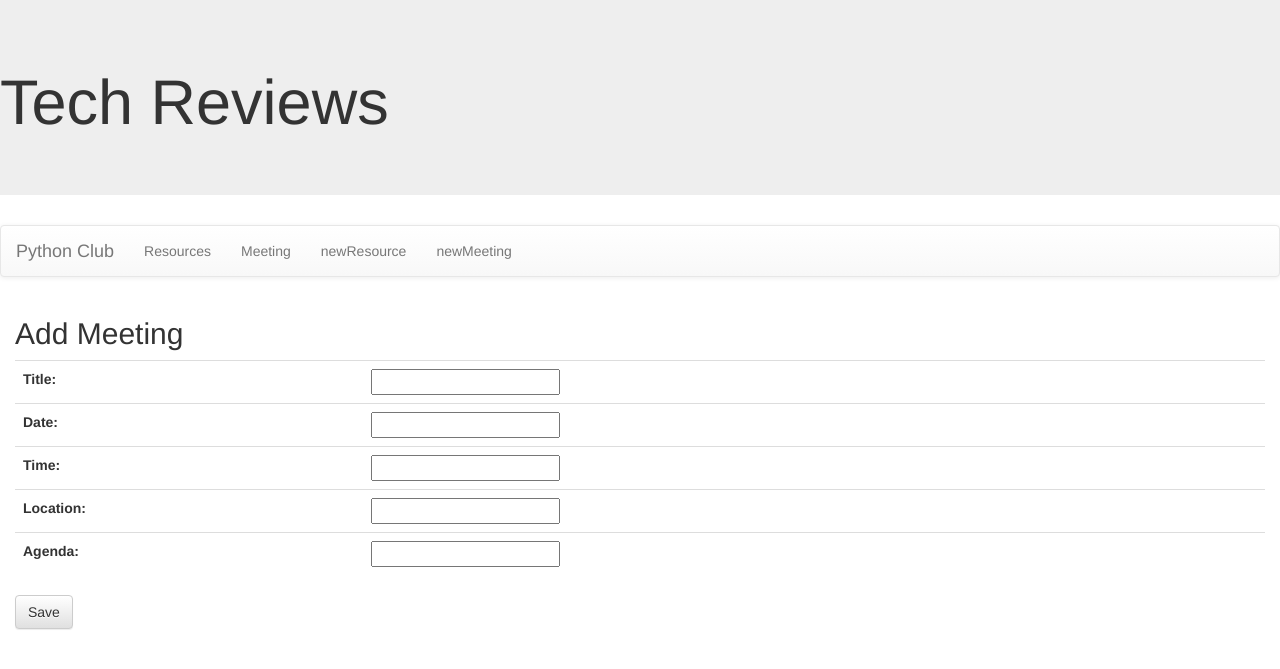
After one commit to Hongbin-L/It112-S2021, a Django app: page /Club/newMeeting in a window 1280 px wide. The commit adds this page. Shown: the top 669 px of the page. Run offline with Django 3.2, Linux system fonts and the light colour scheme; some libraries are stand-ins or nearby versions.

Commit message:
Assignment 8

```diff
--- /dev/null
+++ b/Club/forms.py
@@ -0,0 +1,17 @@
+from .models import Meeting, Resource
+from django.forms import ModelForm
+
+
+class MeetingForm(ModelForm):
+    class Meta:
+        model = Meeting
+        fields = '__all__'
+
+
+class ResourceForm(ModelForm):
+    class Meta:
+        model = Resource
+        fields = '__all__'
+        labels = {
+            "userid": "Create by"
+        }
--- a/Club/templates/base.html
+++ b/Club/templates/base.html
@@ -18,6 +18,8 @@
 <ul class="nav navbar-nav">
 <li><a href="{% url 'getResource' %}">Resources</a></li>
 <li><a href="{% url 'getMeeting' %}">Meeting</a></li>
+<li><a href="{% url 'newResource' %}">newResource</a></li>
+<li><a href="{% url 'newMeeting' %}">newMeeting</a></li>
 </ul>
 </div>
 </nav>
--- /dev/null
+++ b/Club/templates/club/newMeeting.html
@@ -0,0 +1,11 @@
+{% extends 'base.html' %} {% block content %}
+<h2>Add Meeting</h2>
+<form method="POST" class="post-form">
+  <table class="table">
+    {% csrf_token %} {{ form.as_table }}
+  </table>
+  <button type="submit" class="save btn btn-default">Save</button>
+</form>
+{% if isSaveOne %}
+<p class="thx-for-add">Thanks for add a new meeting</p>
+{% endif %} {% endblock %}
--- a/Club/urls.py
+++ b/Club/urls.py
@@ -6,4 +6,6 @@ urlpatterns = [
     path('getResource', views.getResource, name='getResource'),
     path('getMeeting', views.getMeeting, name='getMeeting'),
     path('meetingDetail/<int:id>', views.meetingDetails, name='meetingDetails'),
+    path('newResource', views.newResource, name='newResource'),
+    path('newMeeting', views.newMeeting, name='newMeeting'),
 ]
--- a/Club/views.py
+++ b/Club/views.py
@@ -1,5 +1,6 @@
 from django.shortcuts import get_object_or_404, render
 from .models import Resource, Meeting
+from .forms import MeetingForm, ResourceForm
 
 # Create your views here.
 def index(request):
@@ -16,3 +17,24 @@ def getMeeting(request):
 def meetingDetails(request, id):
     details = get_object_or_404(Meeting, pk=id)
     return render(request, 'club/meetingDetails.html', {"details": details})
+
+def newResource(request):
+    isSaveOne = False
+    if request.method == 'POST':
+        form = ResourceForm(request.POST)
+        if form.is_valid():
+            newres = form.save()
+            isSaveOne = True
+    form = ResourceForm()
+    return render(request, 'club/newResource.html', {'form': form, 'isSaveOne': isSaveOne})
+
+
+def newMeeting(request):
+    isSaveOne = False
+    if request.method == 'POST':
+        form = MeetingForm(request.POST)
+        if form.is_valid():
+            newmet = form.save()
+            isSaveOne = True
+    form = MeetingForm()
+    return render(request, 'club/newMeeting.html', {'form': form, "isSaveOne": isSaveOne})
```
Also changed, not shown: Club/templates/club/newResource.html (added, +11 -0 lines), Club/tests.py (+22 -0 lines).
